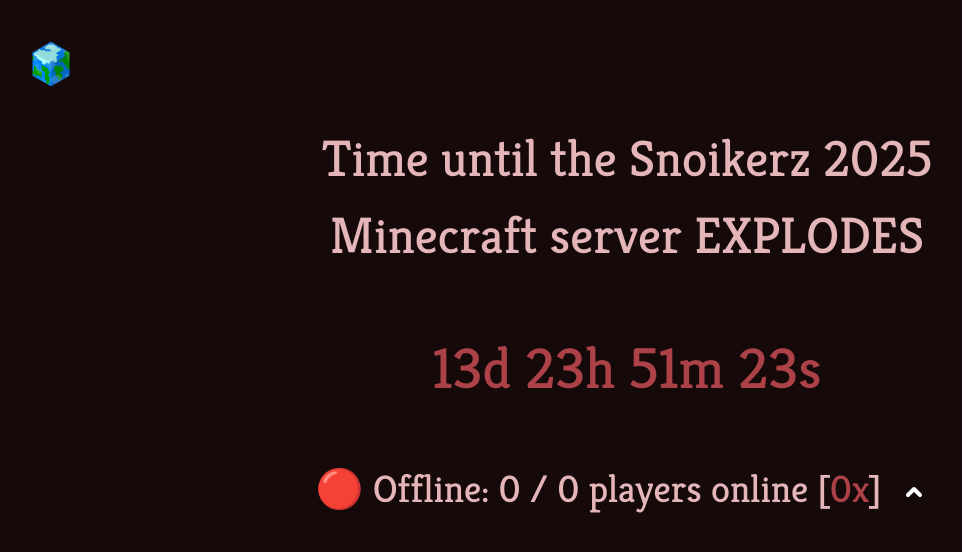
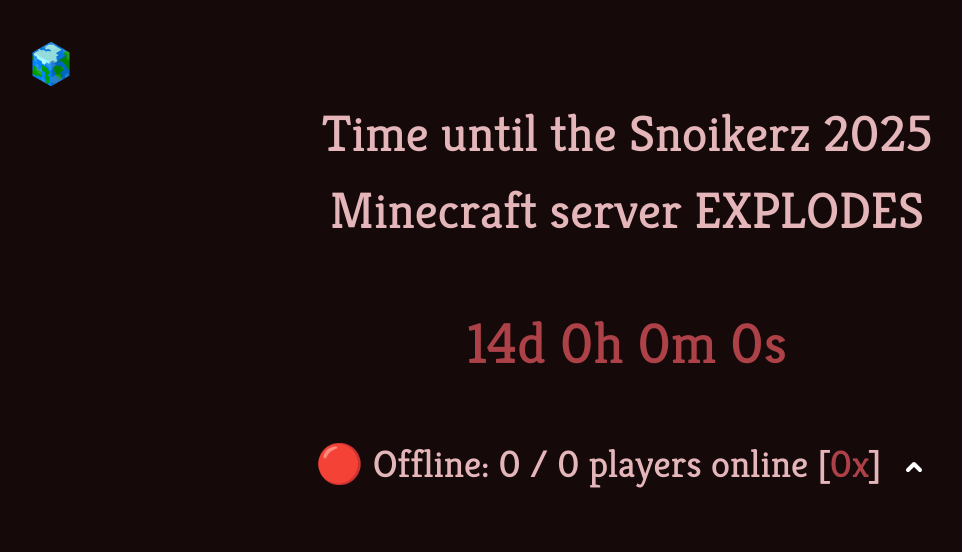
Before and after one commit to CoolpickB/snoikerz-25, a plain HTML site: page index.html in a window 1280 px wide. Shown: the whole page, without its empty margins (13-975 px from the left). Drawn offline with Linux system fonts and the light colour scheme; no server answers.

Commit message:
timer fix

```diff
--- a/index.html
+++ b/index.html
@@ -165,21 +165,24 @@ box1.forEach((box1) => {
 </script>
 
 <!-- Timer -->
+<div id="timer"></div>
 <script>
-// Target date to count down to
+  // Define fixed real-world timestamps
   const countDownDate = new Date("2025-06-11T02:00:00Z").getTime();
-
-// When to start ticking (set your desired start time here)
   const startTickingTime = new Date("2025-05-28T02:00:00Z").getTime();
 
-// Start with real current time
-let virtualNow = new Date().getTime();
+  // Update the timer every 1 second
+  setInterval(() => {
+    const realNow = Date.now();
 
-// Update timer every 1 second
-const x = setInterval(function () {
-  virtualNow += 1000 * speedMultiplier;
+    if (realNow >= startTickingTime) {
+      // How much real time has passed since ticking started
+      const elapsedRealTime = realNow - startTickingTime;
 
-  if (virtualNow >= startTickingTime) {
+      // Apply the speed multiplier to compute virtual time
+      const virtualNow = startTickingTime + elapsedRealTime * speedMultiplier;
+
+      // Time difference between virtual time and target
       const distance = countDownDate - virtualNow;
       const absDistance = Math.abs(distance);
 
@@ -191,7 +194,7 @@ const x = setInterval(function () {
       document.getElementById("timer").innerHTML =
         days + "d " + hours + "h " + minutes + "m " + seconds + "s";
     } else {
-    // Optional: show message before countdown starts
+      // Show pre-countdown message
       document.getElementById("timer").innerHTML = "Countdown starts soon...";
     }
   }, 1000);
```
Lines whose indentation alone changed are shown as unchanged.
